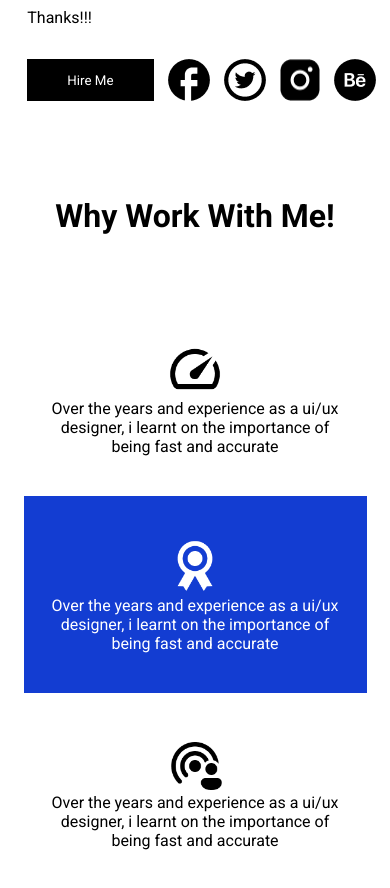
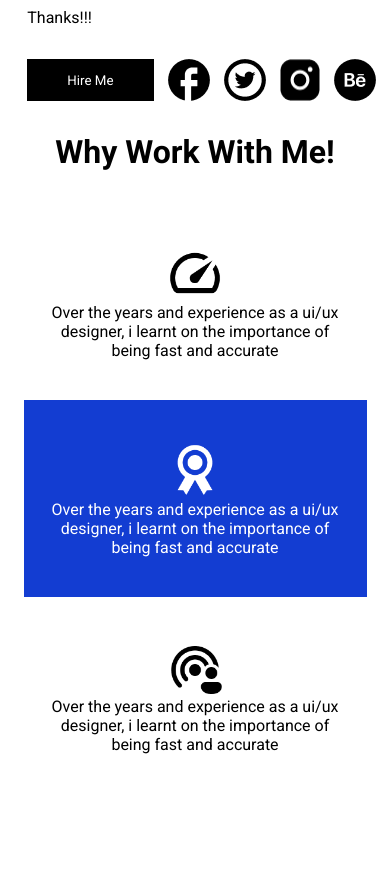
Before and after one commit to oyindamoladekeye/Clinton-s-Portfolio, a React (Vite) app: page / in a window 390 px wide. Shown: the part 851-1739 px from the top of the page. After the commit the page ends 1645 px from the top, so only its background shows below. Built offline with nearby package versions, Linux system fonts and the light colour scheme.

Commit message:
why work with me update

```diff
--- a/src/styles/home.css
+++ b/src/styles/home.css
@@ -2,7 +2,7 @@
 .why{
     text-align: center;
     padding-top: 6rem;
-    padding-bottom: 4rem;
+    padding-bottom: 3.9rem;
 }
 .reasoncard{
     display: flex;
@@ -212,4 +212,7 @@ footer{
     flex-direction: column;
     align-items: center;
     }
+    .why{
+        padding-block: 2rem;
+    }
 }
```
